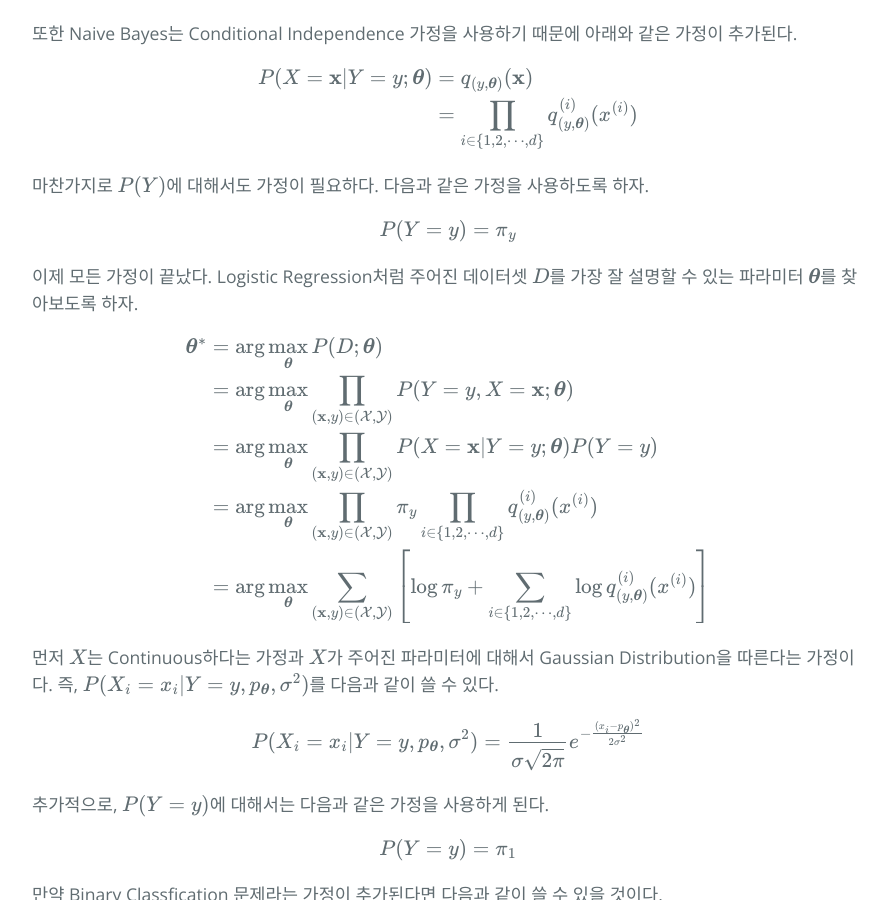
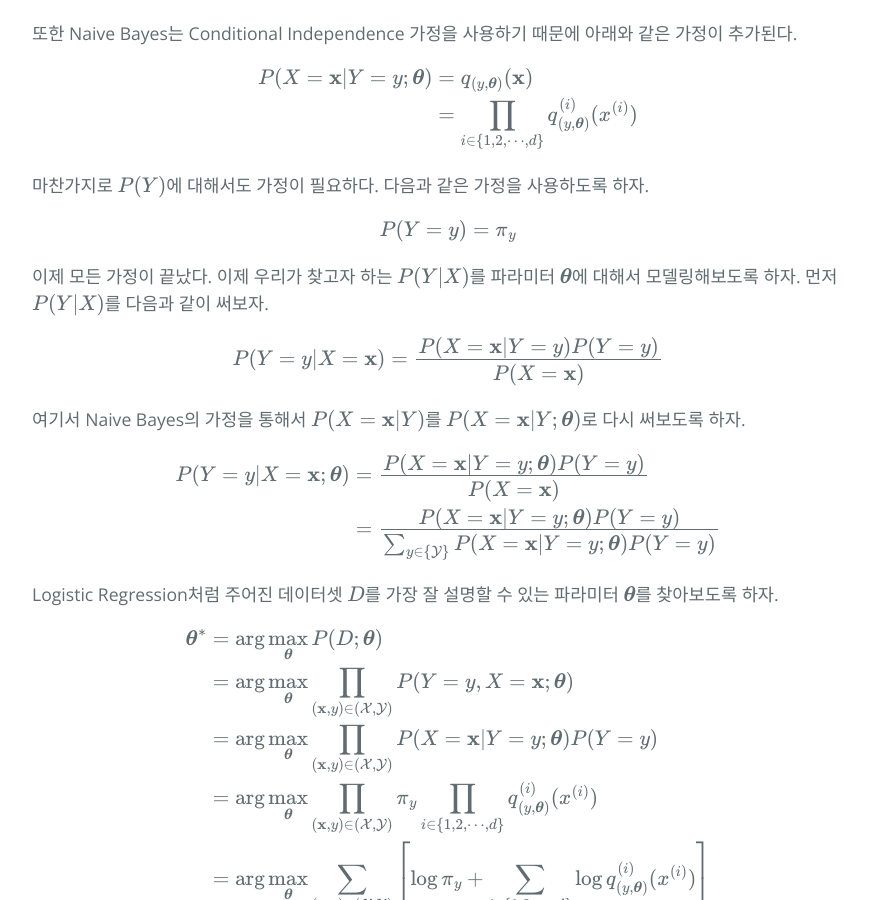
Before and after one commit to hcnoh/hcnoh.github.io, a Jekyll site: the page built from _posts/2019-04-25-logistic-regression-and-naive-bayes.md, in a window 1280 px wide and 900 px high, scrolled down 6761 px. Shown: the whole window, without its empty margins (192-1080 px from the left). Built offline with Jekyll 4.4.1, drawn with Linux system fonts in a browser that asks for light colours; formulas are drawn with MathJax 3; comment, search, counter and statistics services are not loaded.

Commit message:
Update 2019-04-25-logistic-regression-and-naive-bayes.md

```diff
--- a/_posts/2019-04-25-logistic-regression-and-naive-bayes.md
+++ b/_posts/2019-04-25-logistic-regression-and-naive-bayes.md
@@ -254,7 +254,29 @@ $$
 P(Y=y) = \pi_y
 $$
 
-이제 모든 가정이 끝났다. Logistic Regression처럼 주어진 데이터셋 $$D$$를 가장 잘 설명할 수 있는 파라미터 $$\boldsymbol{\theta}$$를 찾아보도록 하자.
+이제 모든 가정이 끝났다. 이제 우리가 찾고자 하는 $$P(Y\vert X)$$를 파라미터 $$\boldsymbol{\theta}$$에 대해서 모델링해보도록 하자. 먼저 $$P(Y\vert X)$$를 다음과 같이 써보자.
+
+$$
+\begin{align*}
+P(Y=y\vert X=\mathbf{x})
+& = \frac{P(X=\mathbf{x} \vert Y=y)P(Y=y)}{P(X=\mathbf{x})}
+\end{align*}
+$$
+
+여기서 Naive Bayes의 가정을 통해서 $$P(X=\mathbf{x}\vert Y)$$를 $$P(X=\mathbf{x}\vert Y ; \boldsymbol{\theta})$$로 다시 써보도록 하자.
+
+$$
+\begin{align*}
+P(Y=y\vert X=\mathbf{x} ; \boldsymbol{\theta})
+& = \frac{P(X=\mathbf{x} \vert Y=y ; \boldsymbol{\theta})P(Y=y)}{P(X=\mathbf{x})} \\
+& = \frac{P(X=\mathbf{x} \vert Y=y ; \boldsymbol{\theta})P(Y=y)}{\sum_{y\in \{ \mathcal{Y} \}}P(X=\mathbf{x} \vert Y=y ; \boldsymbol{\theta})P(Y=y)}
+\end{align*}
+$$
+
+
+
+
+Logistic Regression처럼 주어진 데이터셋 $$D$$를 가장 잘 설명할 수 있는 파라미터 $$\boldsymbol{\theta}$$를 찾아보도록 하자.
 
 $$
 \begin{align*}
```
